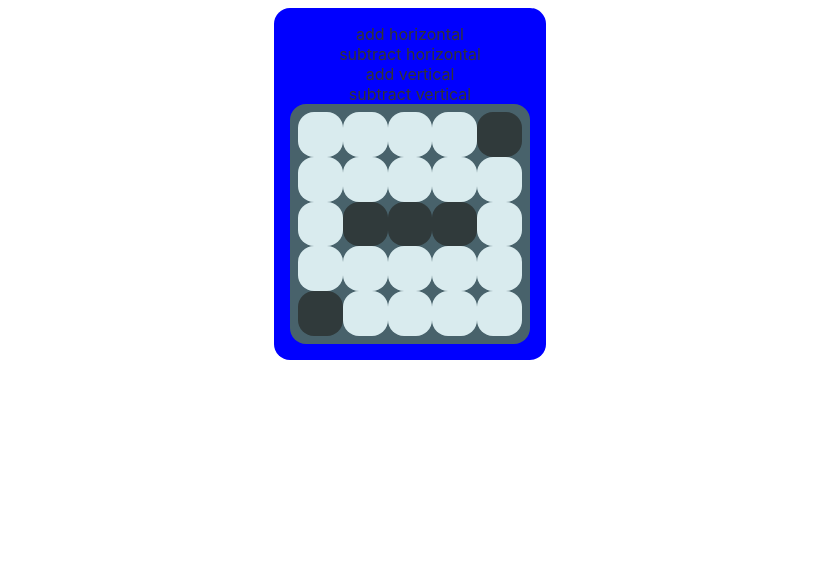
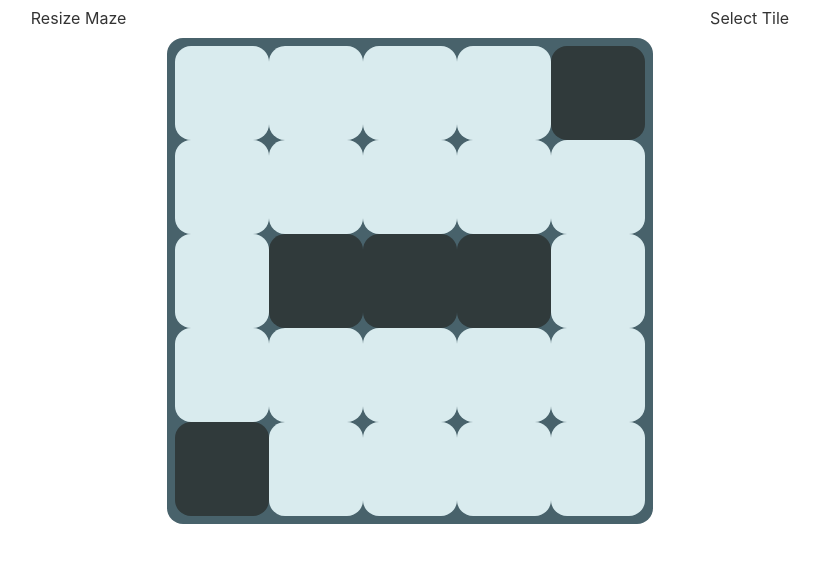
Before and after one commit to LaurensB235/PathFinding2D, a Svelte app: page / in a window 1280 px wide. Shown: the top 562 px of the page, without its empty margins (230-1050 px from the left). Built offline with nearby package versions, Linux system fonts and the light colour scheme.

Commit message:
Refactored grid and added dropdowns

```diff
--- a/src/App.svelte
+++ b/src/App.svelte
@@ -1,58 +1,20 @@
 <script>
 	import Grid from './components/Grid.svelte';
-	import Button from './components/Button.svelte';
-
-
-	let maze = [
-        [0,0,0,0,1],
-        [0,0,0,0,0],
-        [0,1,1,1,0],
-        [0,0,0,0,0],
-        [1,0,0,0,0]
-        ]
-
-
-	const addVertical = () => {
-		maze.push(new Array(maze[0].length).fill(0));
-		maze = maze; // Force update for child components
-	}
-
-	const subtractVertical = () => {
-		maze.pop();
-		maze = maze; // Force update for child components
-	}
-
-	const addHorizontal = () => {
-		maze.forEach(row => {
-			row.push(0);
-		})
-		maze = maze; // Force update for child components
-	}
-
-	const subtractHorizontal = () => {
-		maze.forEach(row => {
-			row.pop()
-		})
-		maze = maze; // Force update for child components
-	}
-
+	import Header from './components/Header.svelte';
 </script>
 
 <main>
-	<Button text="add horizontal" clickFunction={addHorizontal}/>
-	<Button text="subtract horizontal" clickFunction={subtractHorizontal}/>
-	<Button text="add vertical" clickFunction={addVertical}/>
-	<Button text="subtract vertical" clickFunction={subtractVertical}/>
-	<Grid bind:maze />
+	<Header/>
+	<Grid/>
 </main>
 
 <style>
 	main {
-		background-color: blue;
-		border-radius: 1rem;
-		text-align: center;
-		padding: 1em;
-		max-width: 240px;
-		margin: 0 auto;
+		display: flex;
+		flex-direction: column;
+		align-items: center;
+		height: 100%;
+		width: 100%;
+		row-gap: 10px;
 	}
 </style>
--- a/src/components/Button.svelte
+++ b/src/components/Button.svelte
@@ -7,9 +7,7 @@
 
 </script>
 
-
 <div class="button" on:click={clickFunction}>{text}</div>
-
 
 <style>
     .button:hover {
--- /dev/null
+++ b/src/components/DropDown.svelte
@@ -0,0 +1,25 @@
+<script>
+    import Button from './Button.svelte';
+
+    export let text;
+
+    let open = false;
+
+    const changeOpen = () => {
+        open = !open;
+    }
+
+</script>
+
+<Button {text} clickFunction={changeOpen}/>
+{#if open}
+    <div class="drop-down">
+        <slot></slot>
+    </div>
+{/if}
+
+<style>
+    .drop-down {
+        position: absolute;
+    }
+</style>
--- a/src/components/Grid.svelte
+++ b/src/components/Grid.svelte
@@ -1,44 +1,37 @@
 <script>
-    export let maze = [
-        [0,0,0,0,1],
-        [0,0,0,0,0],
-        [0,0,1,0,0],
-        [0,0,0,0,0],
-        [1,0,0,0,0]
-        ]
-
-
-    const clickedTile = (row_i, col_i) => {
-        maze[row_i][col_i] = 1 -  maze[row_i][col_i]; //Make this apply a number based on selected type to place down
-    }
+    import { maze } from '../scripts/store';
+    import { changeTile } from '../scripts/maze';
 
 </script>
 
 <div class="container">
-    {#each maze as row, row_i}
+    {#each $maze as row, row_i}
         <div class="row">
             {#each row as col, col_i}
-                <div class="col col_{col}" on:click={() => clickedTile(row_i, col_i)}></div>
+                <div class="col col_{col}" on:click={() => changeTile(row_i, col_i)}></div>
             {/each}
         </div>
     {/each}
 </div>
 
-
 <style>
     .container {
+        display: flex;
+        flex-direction: column;
+        height: 60%;
+        aspect-ratio: 1;
         padding: 0.5em;
         border-radius: 1rem;
         background-color: rgb(72, 98, 107);
     }
 
     .row {
+        flex: 2 1 auto;
         display: flex;
     }
 
     .col {
-        flex-grow: 1;
-        aspect-ratio: 1;
+        flex: 2 1 auto;
         border-radius: 1rem;
         transition: border-radius .1s, filter .25s;
     }
--- /dev/null
+++ b/src/components/Header.svelte
@@ -0,0 +1,32 @@
+<script>
+    import Button from './Button.svelte';
+    import DropDown from './DropDown.svelte';
+    import {addVertical, addHorizontal, subtractHorizontal, subtractVertical} from '../scripts/maze';
+    import {pickedTile} from '../scripts/store';
+
+</script>
+
+<header>
+    <div>
+        <DropDown text="Resize Maze">
+            <Button text="add horizontal" clickFunction={addHorizontal}/>
+            <Button text="subtract horizontal" clickFunction={subtractHorizontal}/>
+            <Button text="add vertical" clickFunction={addVertical}/>
+            <Button text="subtract vertical" clickFunction={subtractVertical}/>
+        </DropDown>
+    </div>
+    <div>
+        <DropDown text="Select Tile">
+            <Button text="Closed" clickFunction={() => pickedTile.set(1)}/>
+            <Button text="Open" clickFunction={() => pickedTile.set(0)}/>
+        </DropDown>
+    </div>
+</header>
+
+<style>
+    header {
+        display: flex;
+        justify-content: space-between;
+        width: 60%;
+    }
+</style>
--- a/src/scripts/maze.js
+++ b/src/scripts/maze.js
@@ -0,0 +1,41 @@
+import { maze, pickedTile } from './store'
+import { get } from 'svelte/store'
+
+export const addVertical = () => {
+    maze.update(maze => {
+        maze.push(new Array(maze[0].length).fill(0));
+        return maze;
+    });
+}
+
+export const subtractVertical = () => {
+    maze.update(maze => {
+        maze.pop();
+        return maze;
+    });
+}
+
+export const addHorizontal = () => {
+    maze.update(maze => {
+        maze.forEach(row => {
+            row.push(0);
+        });
+        return maze;
+    });
+}
+
+export const subtractHorizontal = () => {
+    maze.update(maze => {
+        maze.forEach(row => {
+            row.pop();
+        });
+        return maze;
+    });
+}
+
+export const changeTile = (row_i, col_i) => {
+    maze.update(maze => {
+        maze[row_i][col_i] = get(pickedTile);
+        return maze;
+    })
+}
--- /dev/null
+++ b/src/scripts/store.js
@@ -0,0 +1,13 @@
+import { writable } from 'svelte/store';
+
+export let maze = writable(
+    [
+        [0,0,0,0,1],
+        [0,0,0,0,0],
+        [0,1,1,1,0],
+        [0,0,0,0,0],
+        [1,0,0,0,0]
+    ]
+)
+
+export let pickedTile = writable(0);
```
